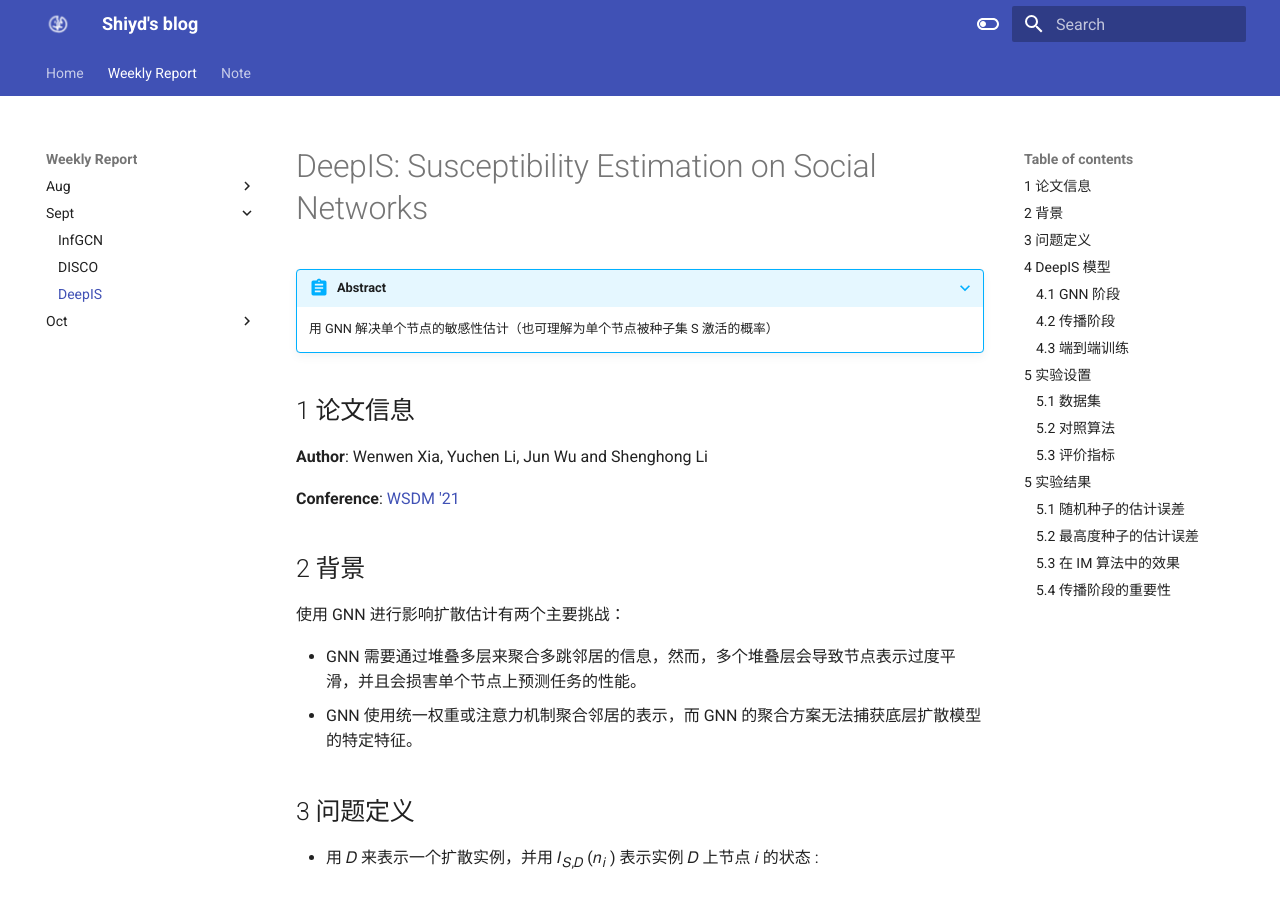
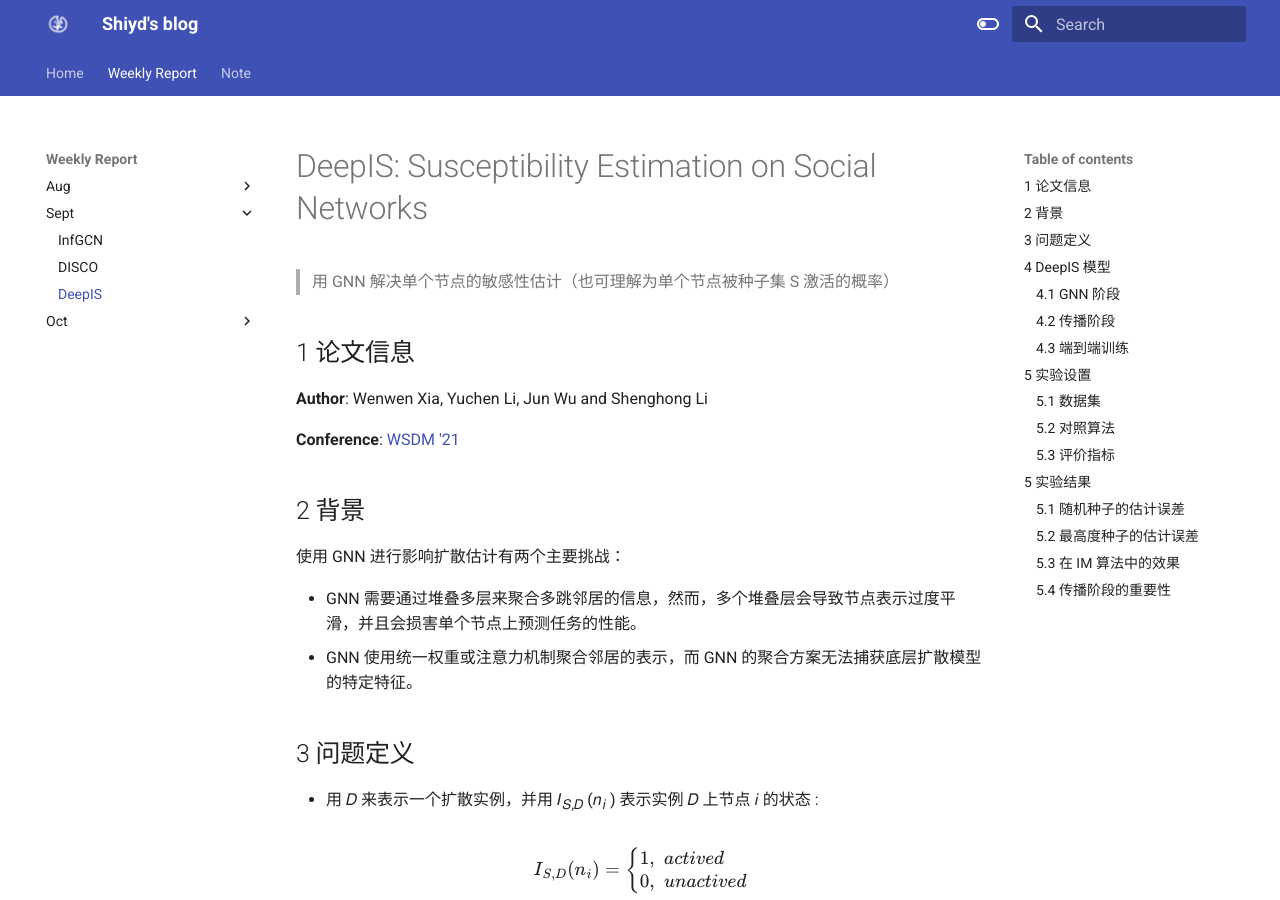
Before and after one commit to Shi-D/Blog, an MkDocs documentation site: the page built from docs/weekly-report/sept/DeepIS.md, in a window 1280 px wide and 900 px high. Built offline with MkDocs 1.6.1 and Material for MkDocs 9.7.7, drawn with Linux system fonts in a browser that asks for light colours.

Commit message:
fix: modify DeepIS

```diff
--- a/docs/weekly-report/sept/DeepIS.md
+++ b/docs/weekly-report/sept/DeepIS.md
@@ -1,7 +1,6 @@
 # DeepIS: Susceptibility Estimation on Social Networks
 
-???+ Abstract "Abstract"
-    用 GNN 解决单个节点的敏感性估计（也可理解为单个节点被种子集 S 激活的概率）
+> 用 GNN 解决单个节点的敏感性估计（也可理解为单个节点被种子集 S 激活的概率）
 
 
 
```
